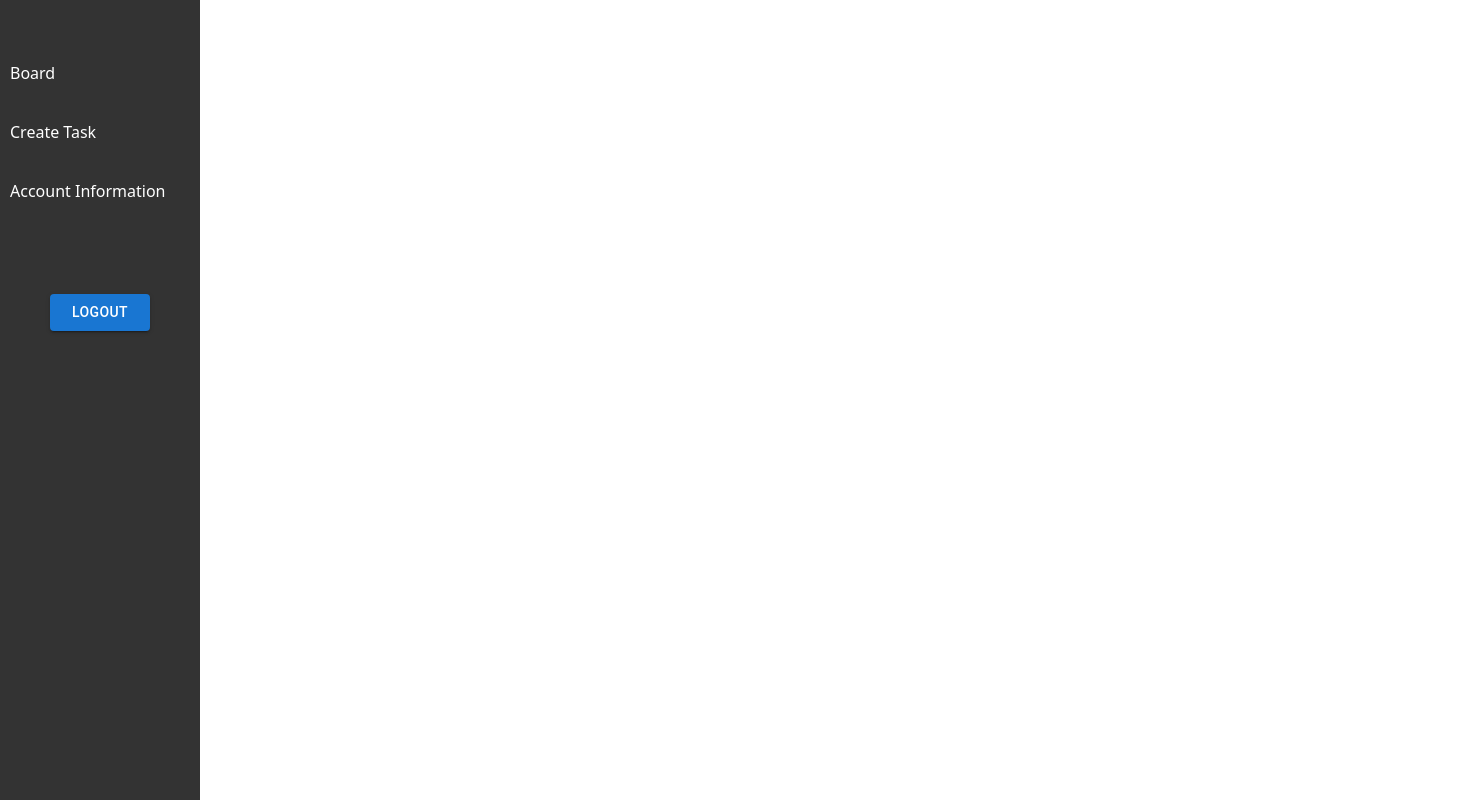
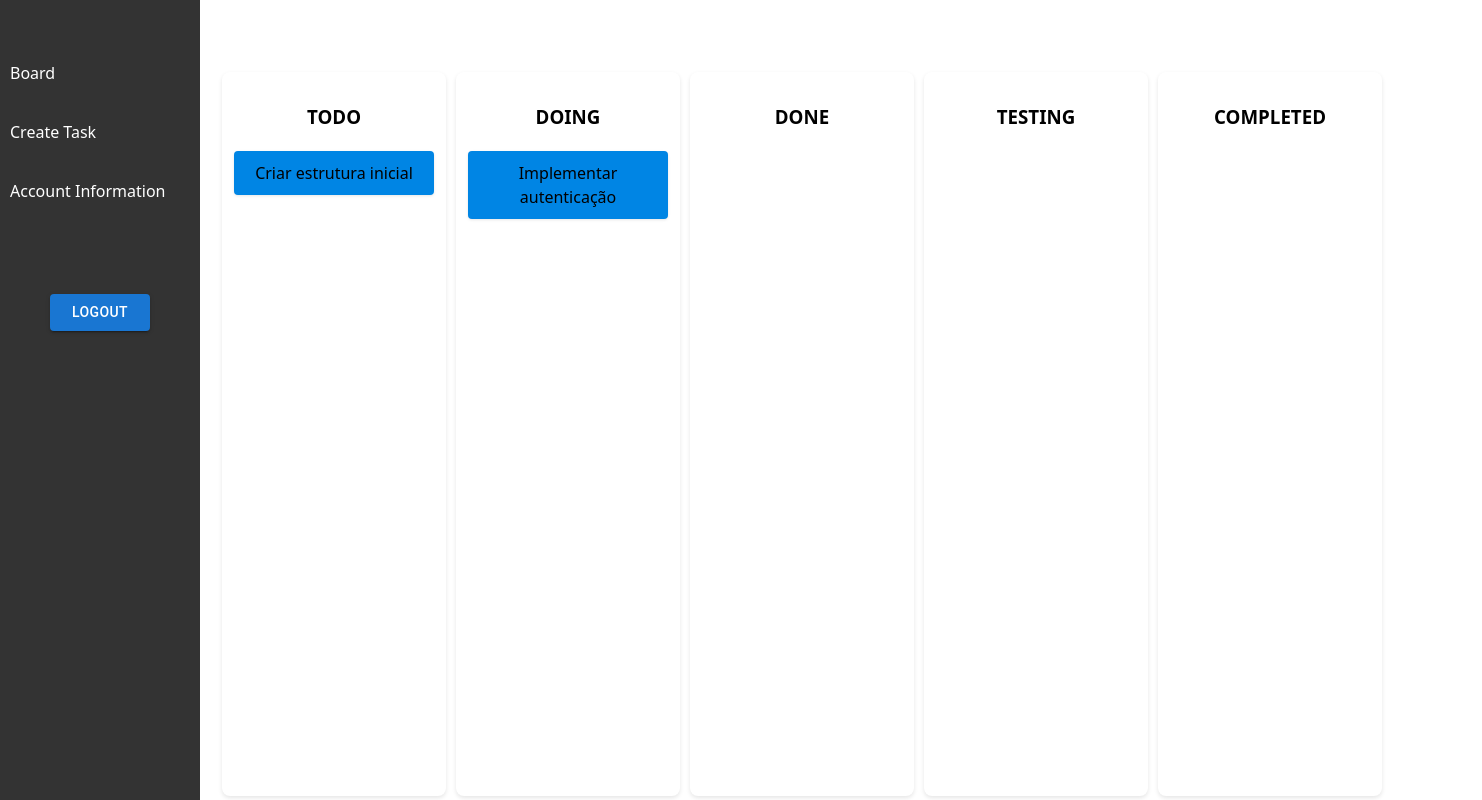
Before and after one commit to BiellSouza2005/KanbanProjectFront, a React (Vite) app: page /board in a window 1280 px wide. Shown: the top 800 px of the page, 1482 px wide, since content can reach past the window. Built offline with nearby package versions, Linux system fonts and the light colour scheme.

Commit message:
Create kanbanBoard

```diff
--- a/package.json
+++ b/package.json
@@ -10,6 +10,7 @@
     "preview": "vite preview"
   },
   "dependencies": {
+    "@dnd-kit/core": "^6.3.1",
     "@emotion/react": "^11.14.0",
     "@emotion/styled": "^11.14.0",
     "@mui/material": "^7.0.2",
--- /dev/null
+++ b/src/components/kanbanBoardComponents/KanbanCard.tsx
@@ -0,0 +1,25 @@
+import { useDraggable } from '@dnd-kit/core';
+import { CSS } from '@dnd-kit/utilities';
+import { Task } from '../../interfaces/kanban-board-types';
+import '../../sections/KanbanBoard/KanbanBoardView.css'
+
+interface Props {
+  task: Task;
+}
+
+export default function KanbanCard({ task }: Props) {
+    const { attributes, listeners, setNodeRef, transform, isDragging } = useDraggable({
+      id: task.id,
+    });
+
+    const style = {
+        transform: CSS.Transform.toString(transform),
+
+    };
+
+    return (
+      <div ref={setNodeRef} className="kanban-card" style={style} {...listeners} {...attributes}>
+        {task.description}
+      </div>
+    );
+  }
--- /dev/null
+++ b/src/components/kanbanBoardComponents/KanbanColumn.tsx
@@ -0,0 +1,27 @@
+import { useDroppable } from '@dnd-kit/core';
+import { Task, ColumnType } from '../../interfaces/kanban-board-types';
+import KanbanCard from './KanbanCard';
+import '../../sections/KanbanBoard/KanbanBoardView.css'
+
+interface Props {
+  column: ColumnType;
+  tasks: Task[];
+}
+
+export default function KanbanColumn({ column, tasks }: Props) {
+  const { setNodeRef } = useDroppable({
+    id: column,
+  });
+
+  return (
+    <div
+      ref={setNodeRef}
+      className="kanban-column"
+    >
+      <h3 style={{ textAlign: 'center' }}>{column}</h3>
+      {tasks.map((task) => (
+        <KanbanCard key={task.id} task={task} />
+      ))}
+    </div>
+  );
+}
--- /dev/null
+++ b/src/interfaces/kanban-board-types.ts
@@ -0,0 +1,17 @@
+// src/components/kanban/types.ts
+
+export interface Task {
+  id: string;
+  taskId: number;
+  description: string;
+  TODO: boolean;
+  DOING: boolean;
+  DONE: boolean;
+  TESTING: boolean;
+  COMPLETED: boolean;
+  userId: number;
+}
+
+
+  export const columns = ['TODO', 'DOING', 'TESTING', 'DONE', 'COMPLETED'] as const;
+  export type ColumnType = typeof columns[number];
--- /dev/null
+++ b/src/pages/kanban-board.tsx
@@ -0,0 +1,11 @@
+import KanbanBoardView from '../sections/KanbanBoard/kanban-board-view';
+
+// ----------------------------------------------------------------------
+
+export default function KanbanBoardPage() {
+  return (
+    <>
+      <KanbanBoardView />
+    </>
+  );
+}
--- a/src/router/routes.tsx
+++ b/src/router/routes.tsx
@@ -2,9 +2,10 @@ import React from 'react';
 import Sidebar from '../components/SideBar';
 import SignInPage from '../pages/sign-in';
 import SignUpPage from '../pages/sign-up';
+import CreateTaskPage from '../pages/create-task';
+import KanbanBoardPage from '../pages/kanban-board';
 
 import { Route, Routes, Navigate } from 'react-router-dom';
-import CreateTaskPage from '../pages/create-task';
 
 const RoutesConfig: React.FC = () => (
     <Routes>
@@ -13,6 +14,7 @@ const RoutesConfig: React.FC = () => (
         <Route path="/sign-in" element={<SignInPage />} />
         <Route path="/sign-up" element={<SignUpPage />} />
         <Route path="/create-task" element={<CreateTaskPage/>} />
+        <Route path="/board" element={<KanbanBoardPage/>} />
     </Routes>
 );
 
--- /dev/null
+++ b/src/sections/KanbanBoard/KanbanBoardView.css
@@ -0,0 +1,44 @@
+/* src/components/KanbanBoard.css */
+
+.kanban-board {
+    display: flex;
+    gap: 16px;
+    padding: 20px;
+    background: none;
+    overflow-x: auto;
+    margin-left: -100px;
+  }
+
+  .kanban-column {
+    flex: 1;
+    margin-right: 60px;
+    margin-left: -50px;
+    min-width: 200px;
+    min-height: 700px;
+    background-color: #fff;
+    border-radius: 8px;
+    padding: 12px;
+    box-shadow: 0 2px 4px rgba(0,0,0,0.1);
+    color: black;
+
+  }
+
+  .kanban-column h3 {
+    margin-bottom: 20px;
+    text-align: center;
+  }
+
+  .kanban-card {
+    background-color: #0085e4;
+    padding: 10px;
+    border-radius: 4px;
+    margin-bottom: 8px;
+    cursor: grab;
+    box-shadow: 0 1px 3px rgba(0,0,0,0.1);
+    transition: background-color 0.2s ease;
+
+  }
+
+  .kanban-card:hover {
+    background-color: #004d8b;
+  }
--- /dev/null
+++ b/src/sections/KanbanBoard/data.ts
@@ -0,0 +1,33 @@
+import { Task } from '../../interfaces/kanban-board-types'
+
+export const initialTasks: Record<string, Task[]> = {
+  TODO: [
+    {
+      id: '1',
+      taskId: 1,
+      description: 'Criar estrutura inicial',
+      TODO: true,
+      DOING: false,
+      DONE: false,
+      TESTING: false,
+      COMPLETED: false,
+      userId: 101,
+    },
+  ],
+  DOING: [
+    {
+      id: '2',
+      taskId: 2,
+      description: 'Implementar autenticação',
+      TODO: false,
+      DOING: true,
+      DONE: false,
+      TESTING: false,
+      COMPLETED: false,
+      userId: 102,
+    },
+  ],
+  DONE: [],
+  TESTING: [],
+  COMPLETED: [],
+};
--- /dev/null
+++ b/src/sections/KanbanBoard/kanban-board-view.tsx
@@ -0,0 +1,64 @@
+// src/components/kanban/KanbanBoard.tsx
+import { useState } from 'react';
+import './KanbanBoardView.css';
+import {
+  DndContext,
+  closestCenter,
+  DragEndEvent,
+} from '@dnd-kit/core';
+import KanbanColumn from '../../components/kanbanBoardComponents/KanbanColumn';
+import { Task, ColumnType } from '../../interfaces/kanban-board-types';
+import { initialTasks } from './data';
+
+
+const columns: ColumnType[] = ['TODO', 'DOING', 'DONE', 'TESTING', 'COMPLETED'];
+
+export default function KanbanBoard() {
+  const [tasks, setTasks] = useState<Record<ColumnType, Task[]>>(initialTasks as any);
+
+  const findColumnOfTask = (taskId: string): ColumnType | null => {
+    for (const col of columns) {
+      if (tasks[col].some((t) => t.id === taskId)) return col;
+    }
+    return null;
+  };
+
+  const handleDragEnd = (event: DragEndEvent) => {
+    const { active, over } = event;
+
+    if (!over || active.id === over.id) return;
+
+    const sourceColumn = findColumnOfTask(active.id as string);
+    const targetColumn = over.id as ColumnType;
+
+    if (!sourceColumn || sourceColumn === targetColumn) return;
+
+    const taskToMove = tasks[sourceColumn].find((t) => t.id === active.id)!;
+
+    const updatedTask: Task = {
+      ...taskToMove,
+      TODO: false,
+      DOING: false,
+      DONE: false,
+      TESTING: false,
+      COMPLETED: false,
+      [targetColumn]: true,
+    };
+
+    setTasks((prev) => ({
+      ...prev,
+      [sourceColumn]: prev[sourceColumn].filter((t) => t.id !== active.id),
+      [targetColumn]: [...prev[targetColumn], updatedTask],
+    }));
+  };
+
+  return (
+    <DndContext onDragEnd={handleDragEnd}>
+      <div style={{ display: 'flex', justifyContent: 'space-between', padding: '20px' }}>
+        {columns.map((col) => (
+          <KanbanColumn key={col} column={col} tasks={tasks[col]} />
+        ))}
+      </div>
+    </DndContext>
+  );
+}
```
Also changed, not shown: src/components/kanbanBoardComponents/TaskCard.tsx (added, +31 -0 lines), 1 other file (tests, documents, lock files or other folders).
